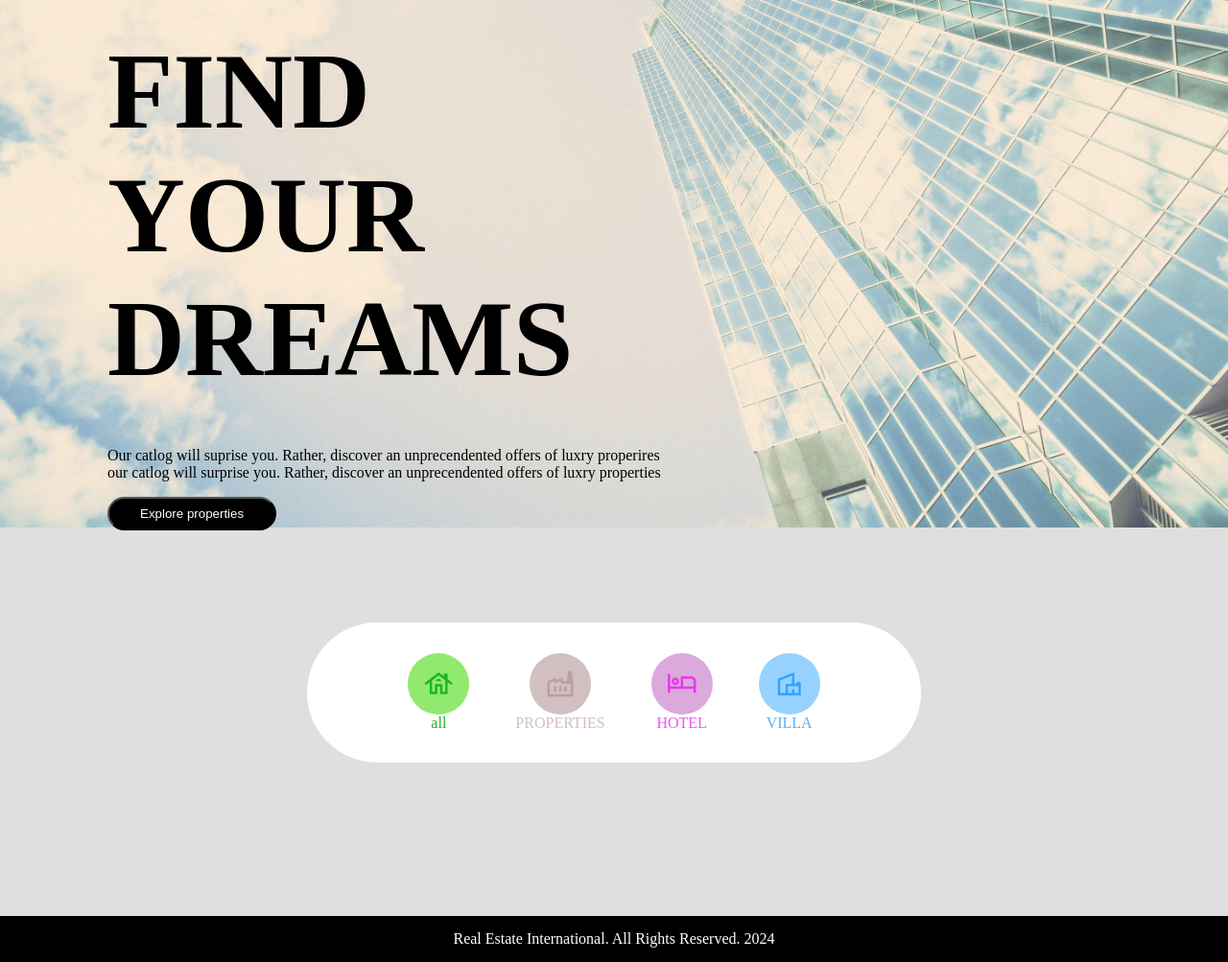
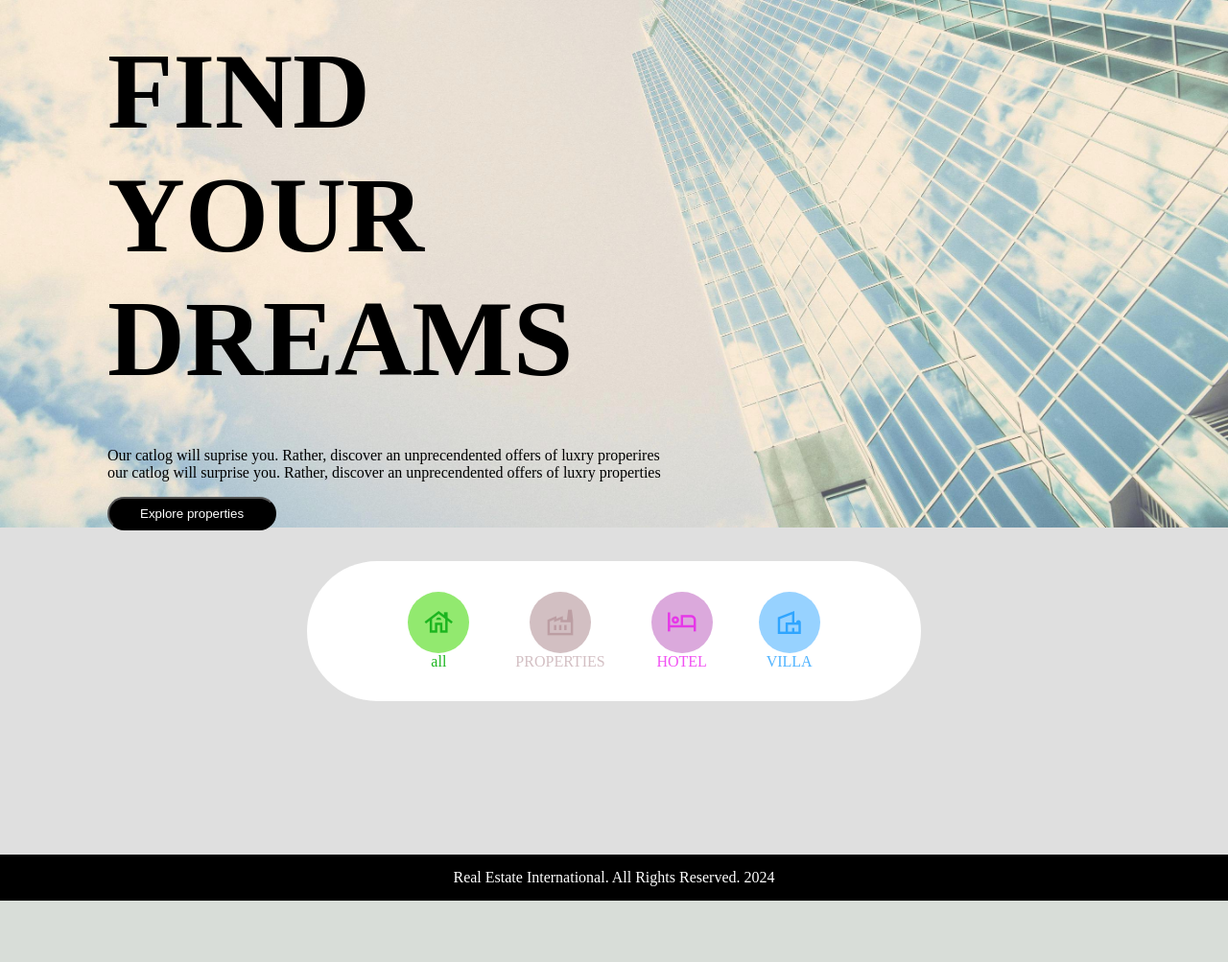
Before and after one commit to T-Python-Feb-25/MINI-PROJECT-REALESTATE, a Django app: page / in a window 1280 px wide. Shown: the part 115-1118 px from the top of the page at 96% size. After the commit the page ends 1054 px from the top, so only its background shows below. Run offline with Django 5.2, Linux system fonts and the light colour scheme; some web fonts are replaced.

Commit message:
make the desgin better

```diff
--- a/RealEstate/main/static/css/style.css
+++ b/RealEstate/main/static/css/style.css
@@ -123,6 +123,7 @@ html.dark .nav_center {
     flex-basis: auto;
     margin: 2rem 7rem;
     width: 46%;
+    flex-grow: 1;
 
 
 }
@@ -174,6 +175,12 @@ footer{
       transform: scale(1);
     }
   }
+.main_home{
+    display: flex;
+    flex-direction: column;
+    min-height: 84vh;
+}
+
 .home_bottom{
     justify-content: center;
     background-color: white;
@@ -187,7 +194,6 @@ footer{
     margin: 0 auto;
     display: flex;
     gap: 3rem;
-    margin-top: 6rem;
 
 }
 html.dark .home_bottom{
@@ -296,6 +302,11 @@ html.dark .home_bottom a div{
     border-style: none;
 
 }
+.properties_main{
+    display: flex;
+    flex-direction: column;
+    min-height: 80vh;
+}
 body.contact{
     background-image:url(../images/email.jpg) ;
     background-repeat: no-repeat;
--- a/RealEstate/main/templates/main/properties.html
+++ b/RealEstate/main/templates/main/properties.html
@@ -4,6 +4,7 @@
 properties
 {% endblock %}
 {% block content %}
+<div class="properties_main">
 <section class="properties">
     <h2>OUR PROPERTIRS</h2>
     <div class="grid__container">
@@ -22,4 +23,5 @@ properties
 
 </div>
 </section>
+</div>
 {%endblock %}
```
